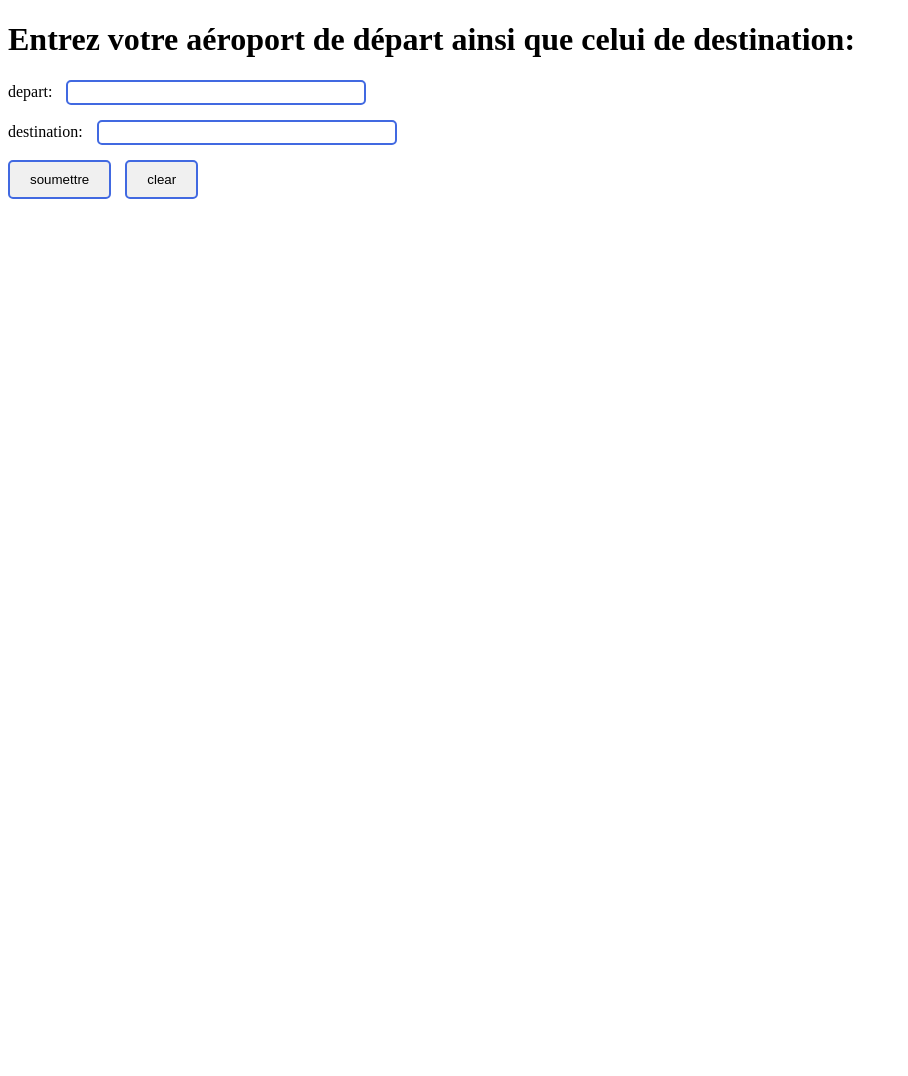
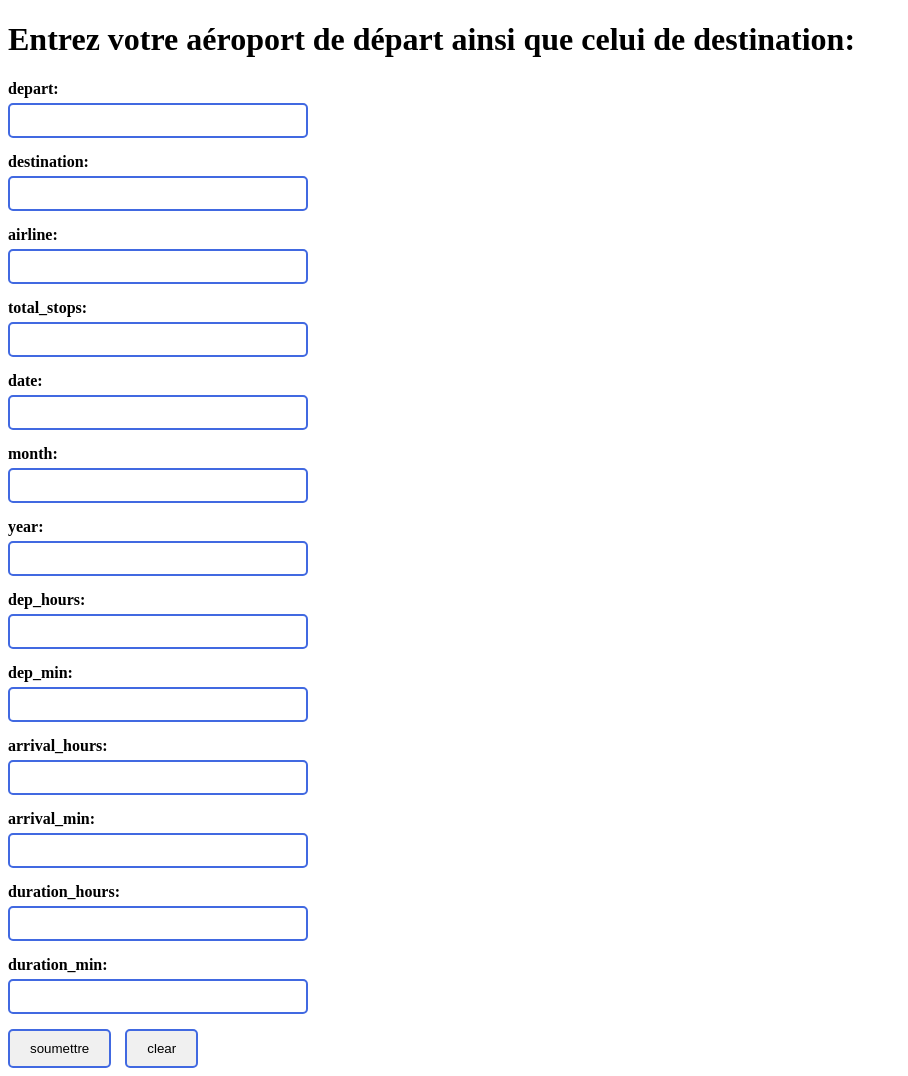
Before and after one commit to MethoDoTest/flightPredict, a Django app: page /travel/ in a window 1280 px wide. Shown: the whole page, without its empty margins (0-908 px from the left). Before the commit the page ends 199 px from the top, so only its background shows below. Run offline with Django 5.2, Linux system fonts and the light colour scheme.

Commit message:
every forget fields added

```diff
--- a/api/flight_pred/static/styles.css
+++ b/api/flight_pred/static/styles.css
@@ -8,13 +8,18 @@
     margin-bottom: 15px;
 }
 
+.form-group label {
+    display: block;
+    font-weight: bold;
+    margin-bottom: 5px;
+}
+
 .form-group input {
     border: 2px solid rgb(65, 105, 225);
     border-radius: 5px;
-    padding: 3px;
+    padding: 8px;
     width: 300px;
     box-sizing: border-box;
-    margin-left: 10px;
 }
 
 .button {
@@ -24,6 +29,7 @@
     padding: 10px 20px;
     cursor: pointer;
     margin-right: 10px;
+    display: inline-block;
 }
 
 .button:hover {
--- a/api/flight_pred/travel/forms.py
+++ b/api/flight_pred/travel/forms.py
@@ -4,6 +4,17 @@ import re
 class TravelForm(forms.Form):
     departure = forms.CharField(label='depart', max_length=100, required=True)
     destination = forms.CharField(label='destination', max_length=100, required=True)
+    airline = forms.CharField(label='airline', max_length=100, required=True)
+    total_stops = forms.IntegerField(label='total_stops', required=True)
+    date = forms.IntegerField(label='date', required=True)
+    month = forms.IntegerField(label='month', required=True)
+    year = forms.IntegerField(label='year', required=True)
+    dep_hours = forms.IntegerField(label='dep_hours', required=True)
+    dep_min = forms.IntegerField(label='dep_min', required=True)
+    arrival_hours = forms.IntegerField(label='arrival_hours', required=True)
+    arrival_min = forms.IntegerField(label='arrival_min', required=True)
+    duration_hours = forms.IntegerField(label='duration_hours', required=True)
+    duration_min = forms.IntegerField(label='duration_min', required=True)
 
     def clean_departure(self):
         departure = self.cleaned_data['departure']
@@ -16,3 +27,69 @@ class TravelForm(forms.Form):
         if not re.match("^[A-Za-z\s]*$", destination):
             raise forms.ValidationError('le champ "destination" ne doit contenir que des lettres et des espaces !')
         return destination
+
+    def clean_airline(self):
+        airline = self.cleaned_data['airline']
+        if not re.match("^[A-Za-z\s]*$", airline):
+            raise forms.ValidationError('le champ "airline" ne doit contenir que des lettres et des espaces !')
+        return airline
+
+    def clean_total_stops(self):
+        total_stops = self.cleaned_data['total_stops']
+        if not isinstance(total_stops, int):
+            raise forms.ValidationError('le champ "total_stops" ne doit contenir qu\'un nombre !')
+        return total_stops
+
+    def clean_date(self):
+        date = self.cleaned_data['date']
+        if not (1 <= date <= 31):
+            raise forms.ValidationError('le champ "date" doit être un nombre entre 1 et 31 !')
+        return date
+
+    def clean_month(self):
+        month = self.cleaned_data['month']
+        if not (1 <= month <= 12):
+            raise forms.ValidationError('le champ "month" doit être un nombre entre 1 et 12 !')
+        return month
+
+    def clean_year(self):
+        year = self.cleaned_data['year']
+        if not (2000 < year < 2100):
+            raise forms.ValidationError('le champ "year" doit être un nombre entre 2001 et 2099 !')
+        return year
+
+    def clean_dep_hours(self):
+        dep_hours = self.cleaned_data['dep_hours']
+        if not (0 <= dep_hours <= 24):
+            raise forms.ValidationError('le champ "dep_hours" doit être un nombre entre 0 et 24 !')
+        return dep_hours
+
+    def clean_dep_min(self):
+        dep_min = self.cleaned_data['dep_min']
+        if not (0 <= dep_min <= 60):
+            raise forms.ValidationError('le champ "dep_min" doit être un nombre entre 0 et 60 !')
+        return dep_min
+
+    def clean_arrival_hours(self):
+        arrival_hours = self.cleaned_data['arrival_hours']
+        if not (0 <= arrival_hours <= 24):
+            raise forms.ValidationError('le champ "arrival_hours" doit être un nombre entre 0 et 24 !')
+        return arrival_hours
+
+    def clean_arrival_min(self):
+        arrival_min = self.cleaned_data['arrival_min']
+        if not (0 <= arrival_min <= 60):
+            raise forms.ValidationError('le champ "arrival_min" doit être un nombre entre 0 et 60 !')
+        return arrival_min
+
+    def clean_duration_hours(self):
+        duration_hours = self.cleaned_data['duration_hours']
+        if not isinstance(duration_hours, int):
+            raise forms.ValidationError('le champ "duration_hours" ne doit contenir qu\'un nombre !')
+        return duration_hours
+
+    def clean_duration_min(self):
+        duration_min = self.cleaned_data['duration_min']
+        if not (0 <= duration_min <= 60):
+            raise forms.ValidationError('le champ "duration_min" doit être un nombre entre 0 et 60 !')
+        return duration_min
--- a/api/flight_pred/travel/templates/travel/travel_form.html
+++ b/api/flight_pred/travel/templates/travel/travel_form.html
@@ -34,6 +34,50 @@
             {{ form.destination.label_tag }}
             {{ form.destination }}
         </div>
+        <div class="form-group">
+            {{ form.airline.label_tag }}
+            {{ form.airline }}
+        </div>
+        <div class="form-group">
+            {{ form.total_stops.label_tag }}
+            {{ form.total_stops }}
+        </div>
+        <div class="form-group">
+            {{ form.date.label_tag }}
+            {{ form.date }}
+        </div>
+        <div class="form-group">
+            {{ form.month.label_tag }}
+            {{ form.month }}
+        </div>
+        <div class="form-group">
+            {{ form.year.label_tag }}
+            {{ form.year }}
+        </div>
+        <div class="form-group">
+            {{ form.dep_hours.label_tag }}
+            {{ form.dep_hours }}
+        </div>
+        <div class="form-group">
+            {{ form.dep_min.label_tag }}
+            {{ form.dep_min }}
+        </div>
+        <div class="form-group">
+            {{ form.arrival_hours.label_tag }}
+            {{ form.arrival_hours }}
+        </div>
+        <div class="form-group">
+            {{ form.arrival_min.label_tag }}
+            {{ form.arrival_min }}
+        </div>
+        <div class="form-group">
+            {{ form.duration_hours.label_tag }}
+            {{ form.duration_hours }}
+        </div>
+        <div class="form-group">
+            {{ form.duration_min.label_tag }}
+            {{ form.duration_min }}
+        </div>
         <button type="submit" name="submit" class="button">soumettre</button>
         <button type="submit" name="clear" class="button">clear</button>
     </form>
@@ -45,6 +89,50 @@
         {% if form.destination.errors %}
         <div class="error">{{ form.destination.errors }}</div>
         {% endif %}
+
+        {% if form.airline.errors %}
+        <div class="error">{{ form.airline.errors }}</div>
+        {% endif %}
+
+        {% if form.total_stops.errors %}
+        <div class="error">{{ form.total_stops.errors }}</div>
+        {% endif %}
+
+        {% if form.date.errors %}
+        <div class="error">{{ form.date.errors }}</div>
+        {% endif %}
+
+        {% if form.month.errors %}
+        <div class="error">{{ form.month.errors }}</div>
+        {% endif %}
+
+        {% if form.year.errors %}
+        <div class="error">{{ form.year.errors }}</div>
+        {% endif %}
+
+        {% if form.dep_hours.errors %}
+        <div class="error">{{ form.dep_hours.errors }}</div>
+        {% endif %}
+
+        {% if form.dep_min.errors %}
+        <div class="error">{{ form.dep_min.errors }}</div>
+        {% endif %}
+
+        {% if form.arrival_hours.errors %}
+        <div class="error">{{ form.arrival_hours.errors }}</div>
+        {% endif %}
+
+        {% if form.arrival_min.errors %}
+        <div class="error">{{ form.arrival_min.errors }}</div>
+        {% endif %}
+
+        {% if form.duration_hours.errors %}
+        <div class="error">{{ form.duration_hours.errors }}</div>
+        {% endif %}
+
+        {% if form.duration_min.errors %}
+        <div class="error">{{ form.duration_min.errors }}</div>
+        {% endif %}
     </div>
     {% if result %}
         <p id="result">{{ result }}</p>
--- a/api/flight_pred/travel/views.py
+++ b/api/flight_pred/travel/views.py
@@ -2,37 +2,53 @@ from django.shortcuts import render
 from .forms import TravelForm
 import requests
 
-
 def travel_view(request):
     result = None
     errors = None
-    if request.method == "POST":
-        if "submit" in request.POST:
+    if request.method == 'POST':
+        if 'submit' in request.POST:
             form = TravelForm(request.POST)
             if form.is_valid():
-                departure = form.cleaned_data["departure"]
-                destination = form.cleaned_data["destination"]
+                departure = form.cleaned_data['departure']
+                destination = form.cleaned_data['destination']
+                airline = form.cleaned_data['airline']
+                total_stops = form.cleaned_data['total_stops']
+                date = form.cleaned_data['date']
+                month = form.cleaned_data['month']
+                year = form.cleaned_data['year']
+                dep_hours = form.cleaned_data['dep_hours']
+                dep_min = form.cleaned_data['dep_min']
+                arrival_hours = form.cleaned_data['arrival_hours']
+                arrival_min = form.cleaned_data['arrival_min']
+                duration_hours = form.cleaned_data['duration_hours']
+                duration_min = form.cleaned_data['duration_min']
 
-                api_url = (
-                    "http://127.0.0.1:8000/travel/"  # remplacer par l'url de l'api !
-                )
-                data = {"departure": departure, "destination": destination}
+                "http://127.0.0.1:8000/travel/"  # remplacer par l'url de l'api !
+                data = {
+                    'departure': departure,
+                    'destination': destination,
+                    'airline': airline,
+                    'total_stops': total_stops,
+                    'date': date,
+                    'month': month,
+                    'year': year,
+                    'dep_hours': dep_hours,
+                    'dep_min': dep_min,
+                    'arrival_hours': arrival_hours,
+                    'arrival_min': arrival_min,
+                    'duration_hours': duration_hours,
+                    'duration_min': duration_min
+                }
                 try:
                     response = requests.post(api_url, json=data)
                     response.raise_for_status()
-                    result = response.json().get(
-                        "result", "Aucun résultat trouvé"
-                    )  # à modifier !
+                    result = response.json().get('result', 'Aucun résultat trouvé')  # à modifier !
                 except requests.RequestException as e:
                     errors = f"Erreur lors de l'appel à l'API: {e}"
             else:
                 errors = form.errors
-        elif "clear" in request.POST:
+        elif 'clear' in request.POST:
             form = TravelForm()
     else:
         form = TravelForm()
-    return render(
-        request,
-        "travel/travel_form.html",
-        {"form": form, "result": result, "errors": errors},
-    )
+    return render(request, 'travel/travel_form.html', {'form': form, 'result': result, 'errors': errors})
```
